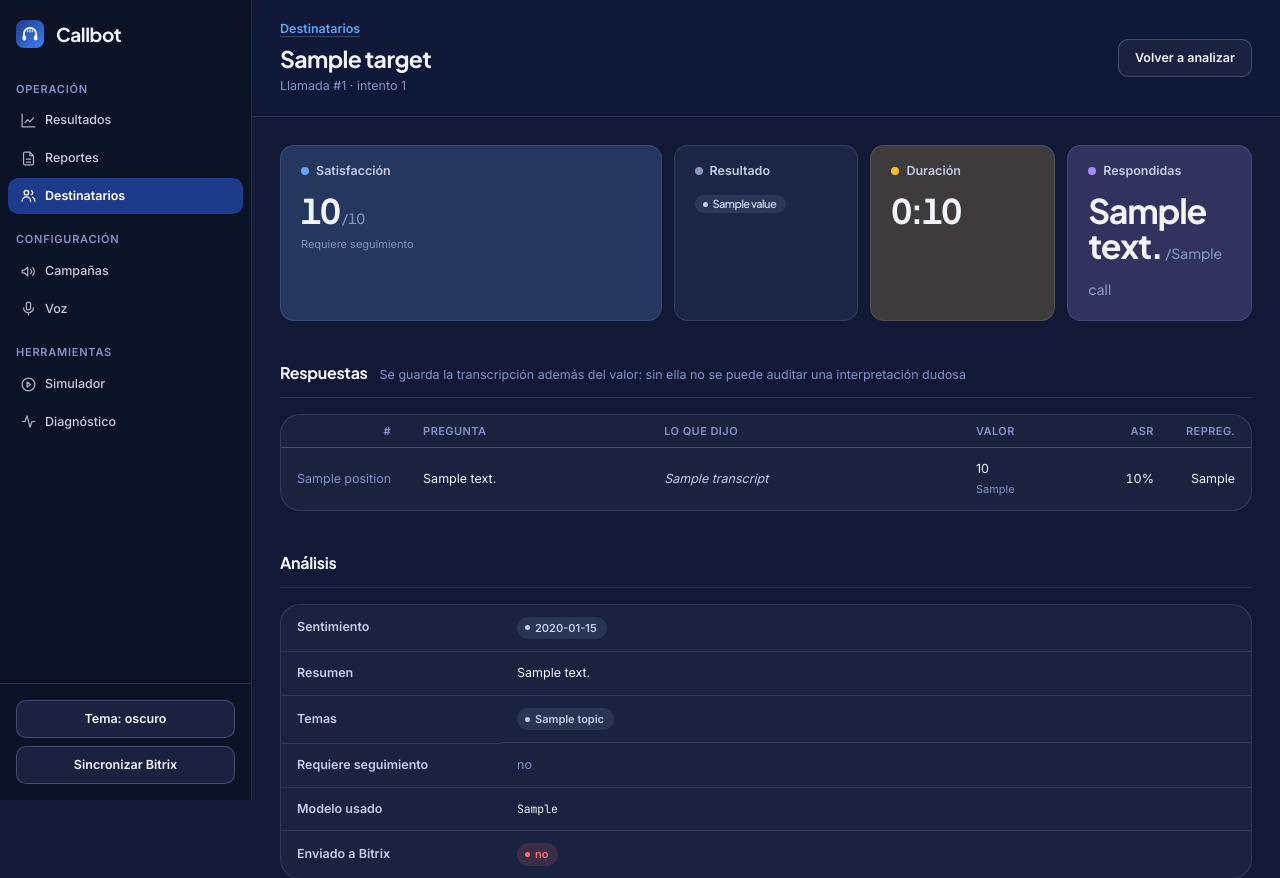
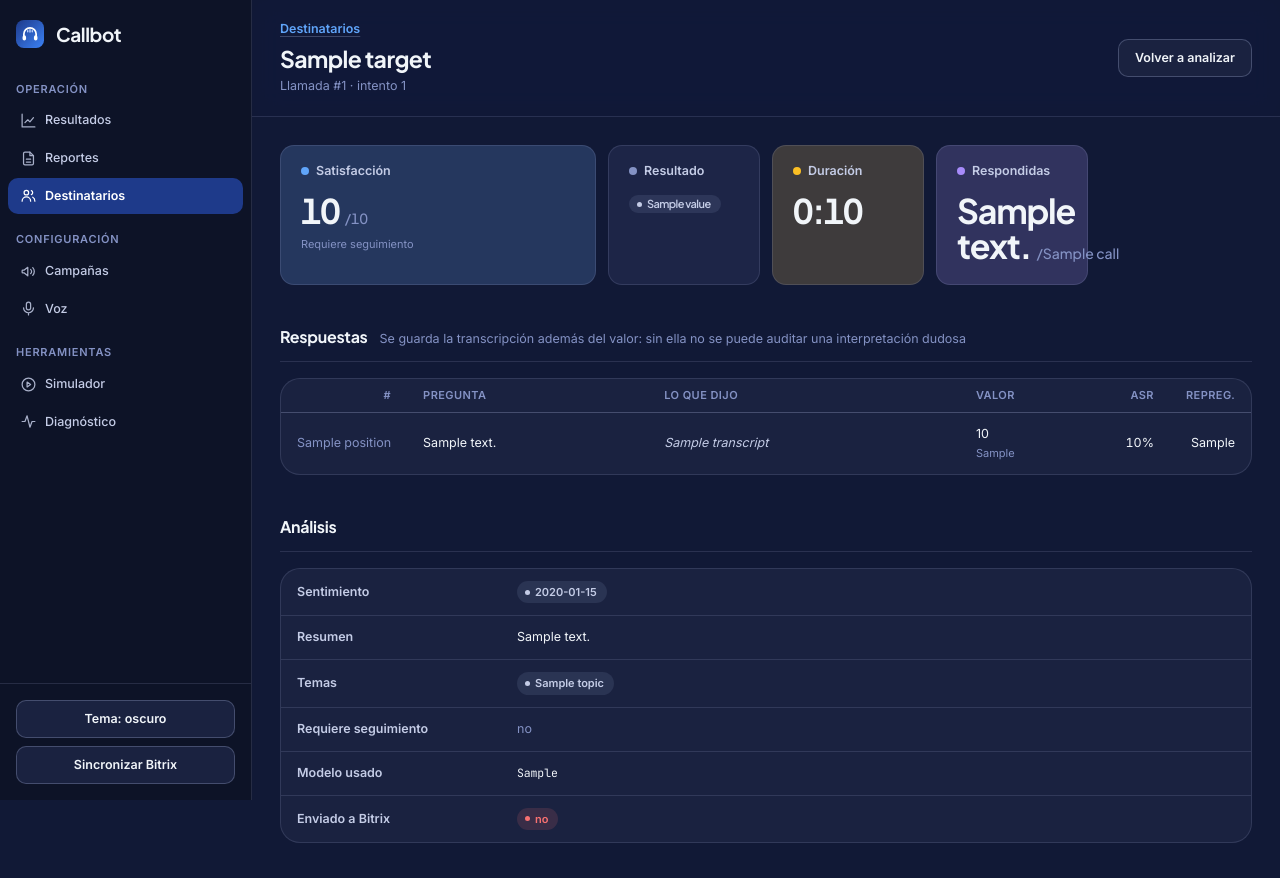
Before and after one commit to croman-coder/callbots, a FastAPI app: template services/api/app/templates/call_detail.html in a window 1280 px wide. Shown: the top 878 px of the page. Run offline with FastAPI, Linux system fonts and the light colour scheme; the template is opened without the code that fills it: most values are stand-ins (such as "Sample title", 1, 10 or a date in 2020).

Commit message:
fix(panel): un tile solo no se estira a todo el ancho; separar unidades en las metricas
Co-Authored-By: Claude Sonnet 5.5 <noreply@anthropic.com>

```diff
--- a/services/api/app/static/panel.css
+++ b/services/api/app/static/panel.css
@@ -269,7 +269,7 @@ h3 { font-size: var(--t-base); font-weight: 600; margin: 0; }
 /* Tiles pastel (Ads): cada medida es un tile con su tinte y un punto del color
    fuerte. El pastel agrupa, no decora: la lectura sigue siendo el número. */
 .metrics {
-  display: grid; grid-template-columns: repeat(auto-fit, minmax(148px, 1fr));
+  display: grid; grid-template-columns: repeat(auto-fill, minmax(148px, 1fr));
   gap: var(--s3); margin-bottom: var(--s7);
 }
 .metric {
@@ -294,7 +294,7 @@ h3 { font-size: var(--t-base); font-weight: 600; margin: 0; }
   font-size: var(--t-3xl); font-weight: 700; letter-spacing: -0.035em; line-height: 1.05;
   font-variant-numeric: tabular-nums;
 }
-.metric .v small { font-size: var(--t-base); font-weight: 500; color: var(--ink-3); letter-spacing: 0; }
+.metric .v small { font-size: var(--t-base); font-weight: 500; color: var(--ink-3); letter-spacing: 0;  margin-inline: .2em .35em; white-space: pre; }
 .metric .f { font-size: var(--t-xs); color: var(--ink-3); margin-top: var(--s2); }
 .metric.hero { grid-column: span 2; }
 .metric.is-bad { border-color: var(--bad); }
```
